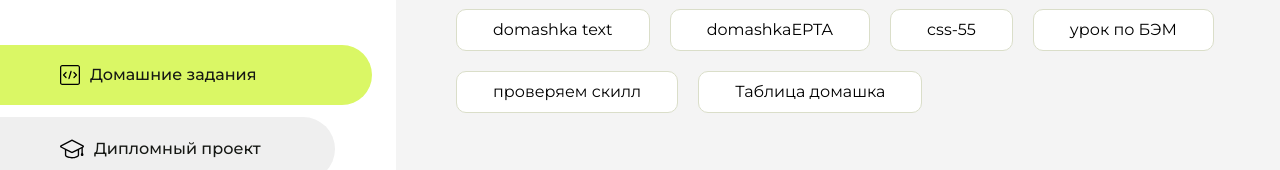
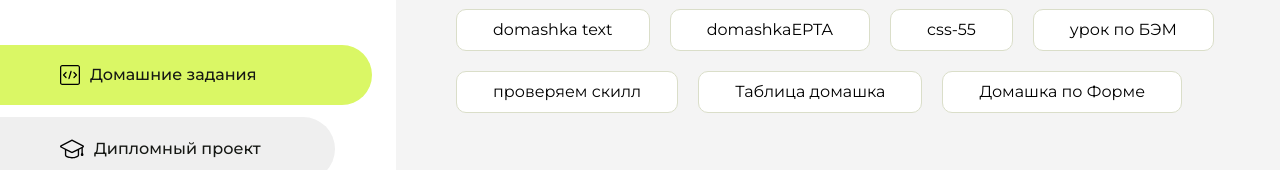
Before and after one commit to Olzheke026/homework, a plain HTML site: page index.html in a window 1280 px wide. Shown: the part 291-461 px from the top of the page. Drawn offline with Linux system fonts and the light colour scheme.

Commit message:
Update index.html

```diff
--- a/index.html
+++ b/index.html
@@ -125,6 +125,9 @@
                    <li class="content__list-item">
                         <a href="Таблица домашка/index.html">Таблица домашка</a>
                     </li>
+                    <li class="content__list-item">
+                        <a href="html-form/index.html">Домашка по Форме</a>
+                    </li>
                 </ul>
             </div>
             <div class="content__block hidden" id="diplomBlock">
```
